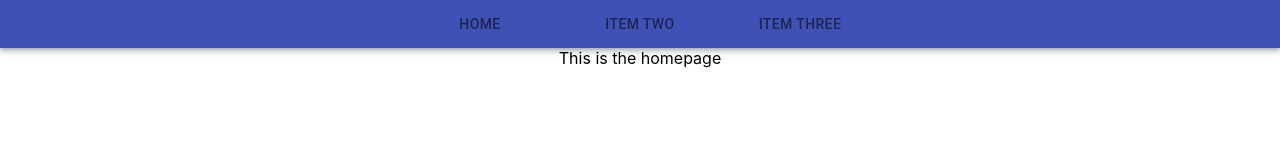
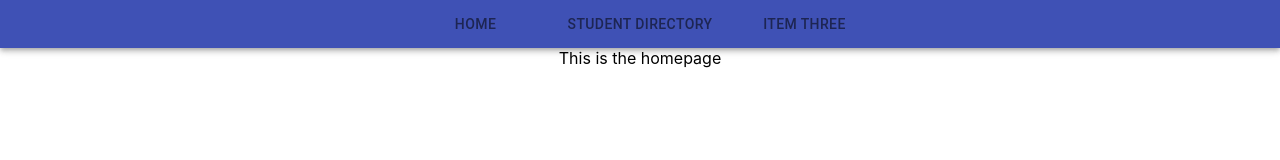
Before and after one commit to las3qj/tje-dashboard, a React (Create React App) app: page / in a window 1280 px wide. Shown: the top 160 px of the page. Built offline with nearby package versions, Linux system fonts and the light colour scheme.

Commit message:
set up intial page

```diff
--- a/src/App.js
+++ b/src/App.js
@@ -1,6 +1,7 @@
 import logo from './logo.svg';
 import './App.css';
 import HomePage from "./components/HomePage"
+import StudentDirectory from "./components/StudentDirectory"
 import { Route, Switch } from "react-router-dom";
 import ErrorComponent from "./components/ErrorComponent"
 
@@ -9,6 +10,7 @@ function App() {
     <div className="App">
       <Switch>
         <Route path="/" component={HomePage} exact />
+        <Route path='/student-directory' component={StudentDirectory} />
         <Route component={ErrorComponent} />
       </Switch>
     </div>
--- a/src/components/NavBar.js
+++ b/src/components/NavBar.js
@@ -20,7 +20,7 @@ export default function NavBar() {
                     centered
                 >
                     <Tab label="Home" onClick={() => { history.push("/") }} />
-                    <Tab label="Item Two" />
+                    <Tab label="Student Directory" onClick={() => { history.push("/student-directory") }} />
                     <Tab label="Item Three" />
                 </Tabs>
             </AppBar>
--- /dev/null
+++ b/src/components/StudentDirectory.js
@@ -0,0 +1,11 @@
+import NavBar from "./NavBar"
+
+
+export default function StudentDirectory() {
+    return (
+        <div>
+            <NavBar />
+                Students
+        </div>
+    )
+}
```
